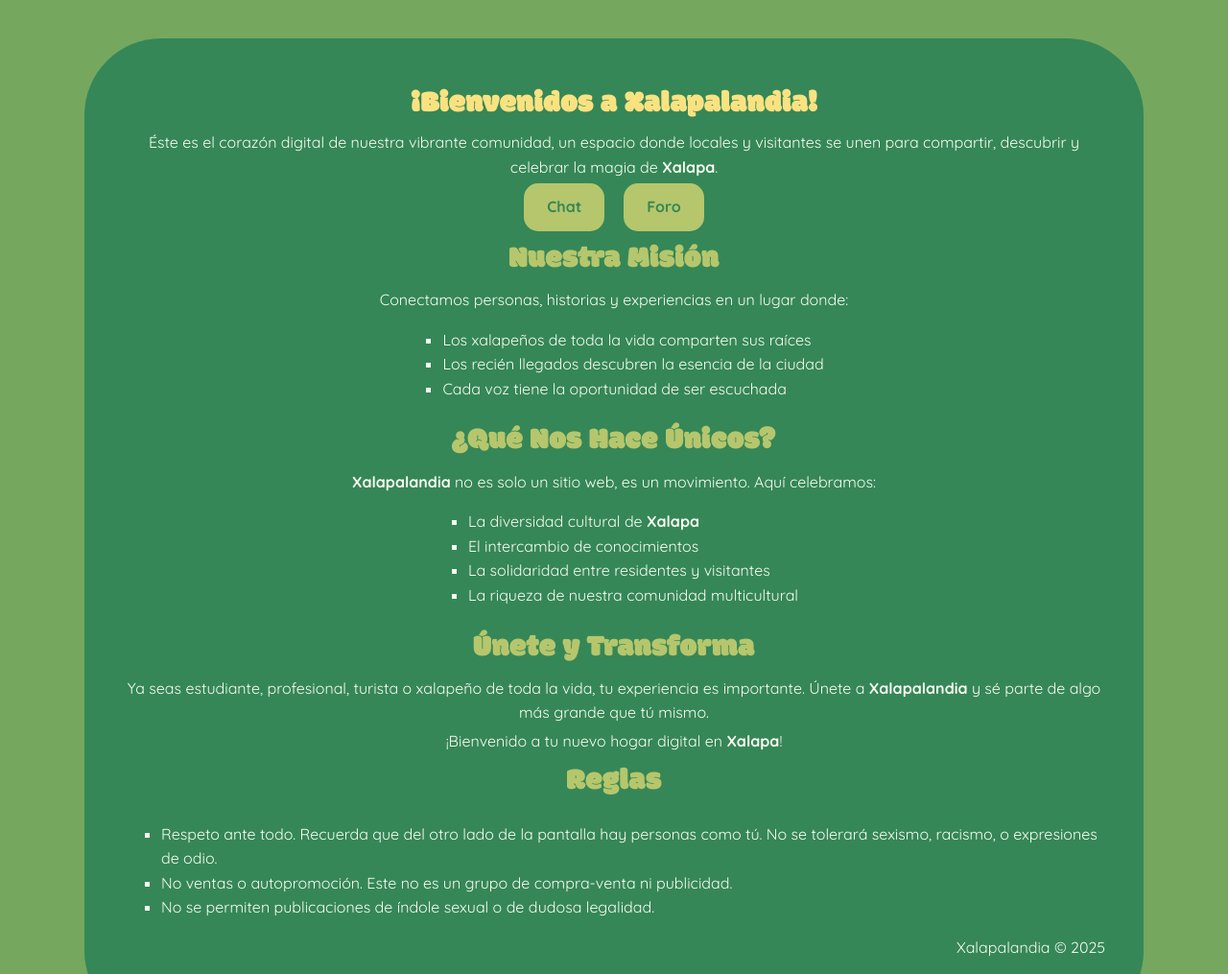
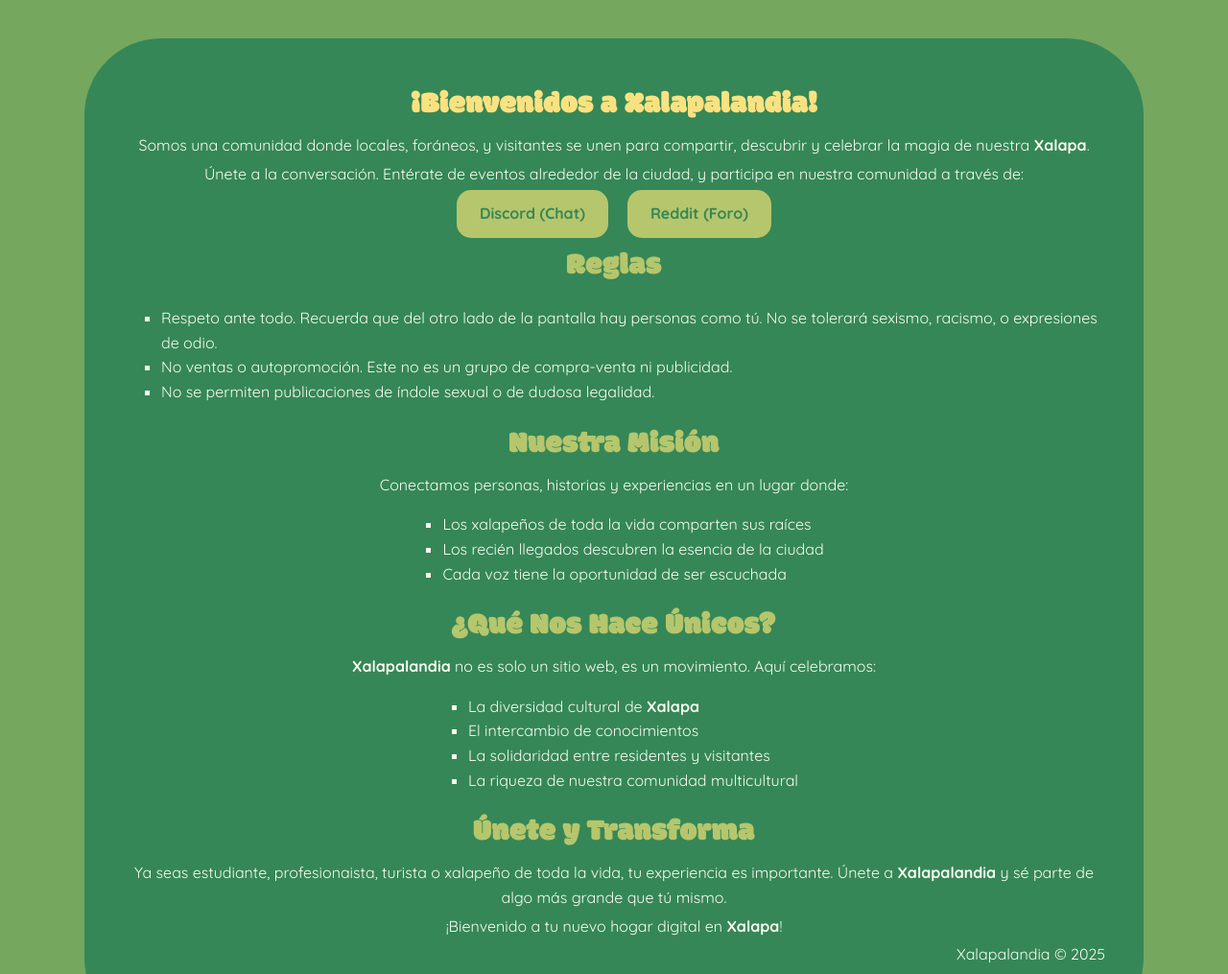
Before and after one commit to ramirobanuelos/xalapalandia, a plain HTML site: page index.html in a window 1280 px wide. Shown: the top 1015 px of the page at 96% size. Drawn offline with Linux system fonts and the light colour scheme.

Commit message:
Update index description

```diff
--- a/index.html
+++ b/index.html
@@ -10,17 +10,29 @@
 
 <body>
     <div class="wrapper">
-        <h1>¡Bienvenidos a Xalapalandia!</h1>
+        <div class="text-content">
+            <h1>¡Bienvenidos a Xalapalandia!</h1>
 
-        <div class="text-content">
-            <p>Éste es el corazón digital de nuestra vibrante comunidad, un espacio donde locales y visitantes se unen para
-                compartir, descubrir y celebrar la magia de <span class="bubble">Xalapa</span>.</p>
+            <p>Somos una comunidad donde locales, foráneos, y visitantes se unen para
+                compartir, descubrir y celebrar la magia de nuestra <span class="bubble">Xalapa</span>.</p>
+
+            <p>Únete a la conversación. Entérate de eventos alrededor de la ciudad, y participa en nuestra comunidad a
+                través de:</p>
+
+            <div class="button-container">
+                <a href="https://discord.com/invite/tNb7RTHJ47" class="button" target="_blank">Discord (Chat)</a>
+                <a href="https://www.reddit.com/r/xalapa" class="button" target="_blank">Reddit (Foro)</a>
+            </div>
 
 
-            <div class="button-container">
-                <a href="https://discord.com/invite/tNb7RTHJ47" class="button" target="_blank">Chat</a>
-                <a href="https://www.reddit.com/r/xalapa" class="button" target="_blank">Foro</a>
-            </div>
+            <h2>Reglas</h2>
+
+            <ol>
+                <li>Respeto ante todo. Recuerda que del otro lado de la pantalla hay personas como tú. No se tolerará
+                    sexismo, racismo, o expresiones de odio.</li>
+                <li>No ventas o autopromoción. Este no es un grupo de compra-venta ni publicidad.</li>
+                <li>No se permiten publicaciones de índole sexual o de dudosa legalidad.</li>
+            </ol>
 
             <h2>Nuestra Misión</h2>
 
@@ -30,13 +42,6 @@
                 <li>Los recién llegados descubren la esencia de la ciudad</li>
                 <li>Cada voz tiene la oportunidad de ser escuchada</li>
             </ul>
-
-            <!--<h2>Espacios de Comunidad</h2>
-            <table>
-                <th>
-
-                </th>
-            </table>-->
 
             <h2>¿Qué Nos Hace Únicos?</h2>
 
@@ -51,19 +56,11 @@
 
             <h2>Únete y Transforma</h2>
 
-            <p>Ya seas estudiante, profesional, turista o xalapeño de toda la vida, tu experiencia es importante. Únete
+            <p>Ya seas estudiante, profesionaista, turista o xalapeño de toda la vida, tu experiencia es importante.
+                Únete
                 a <span class="bubble">Xalapalandia</span> y sé parte de algo más grande que tú mismo.</p>
 
             <p>¡Bienvenido a tu nuevo hogar digital en <span class="bubble">Xalapa</span>!</p>
-
-
-            <h2>Reglas</h2>
-
-            <ol>
-                <li>Respeto ante todo. Recuerda que del otro lado de la pantalla hay personas como tú. No se tolerará sexismo, racismo, o expresiones de odio.</li>
-                <li>No ventas o autopromoción. Este no es un grupo de compra-venta ni publicidad.</li>
-                <li>No se permiten publicaciones de índole sexual o de dudosa legalidad.</li>
-            </ol>
 
             <div class="right">
                 Xalapalandia &copy; 2025
```
Also changed, not shown: 1 other file.
